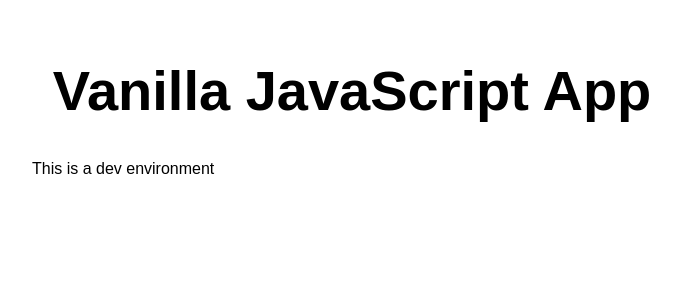
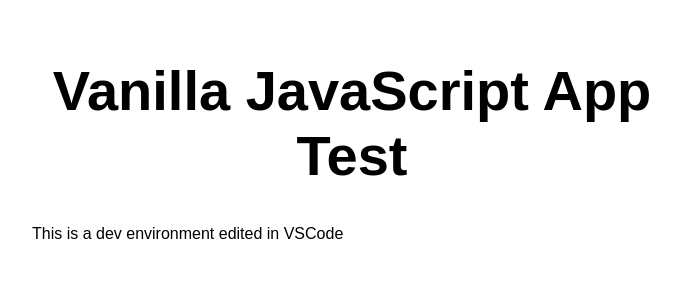
Before and after one commit to mkulman/my-first-static-web-app, a website: page src/index.html in a window 1280 px wide. Shown: the whole page, without its empty margins (288-968 px from the left). Drawn offline with Linux system fonts and the light colour scheme.

Commit message:
Committing changes from VSCode

```diff
--- a/src/index.html
+++ b/src/index.html
@@ -5,13 +5,13 @@
   <meta charset="UTF-8">
   <meta name="viewport" content="width=device-width, initial-scale=1.0">
   <link rel="stylesheet" href="styles.css">
-  <title>Development</title>
+  <title>Editing in VS Code</title>
 </head>
 
 <body>
   <main>
-    <h1>Vanilla JavaScript App</h1>
-    <p>This is a dev environment</p>
+    <h1>Vanilla JavaScript App Test</h1>
+    <p>This is a dev environment edited in VSCode</p>
   </main>
 </body>
 
```
